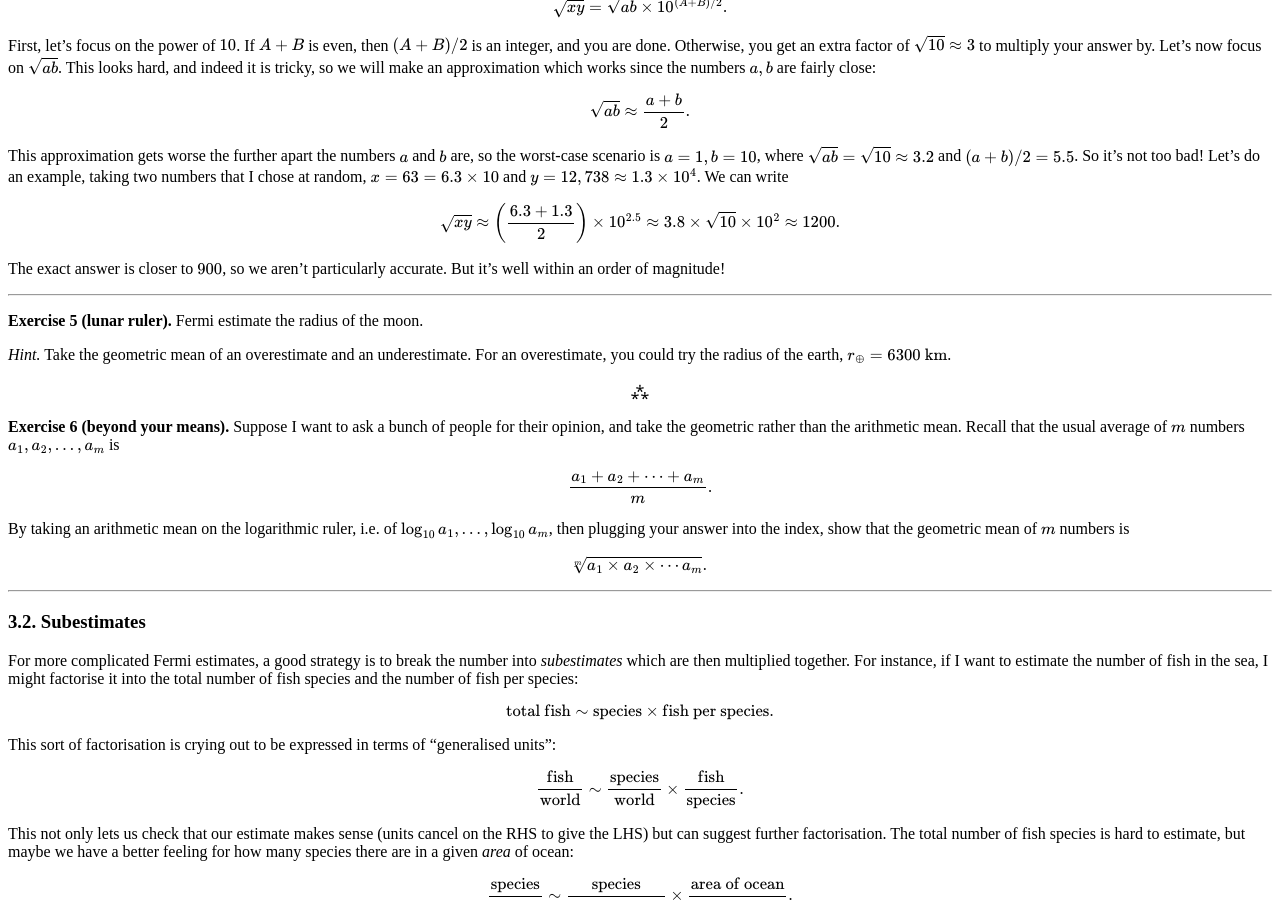
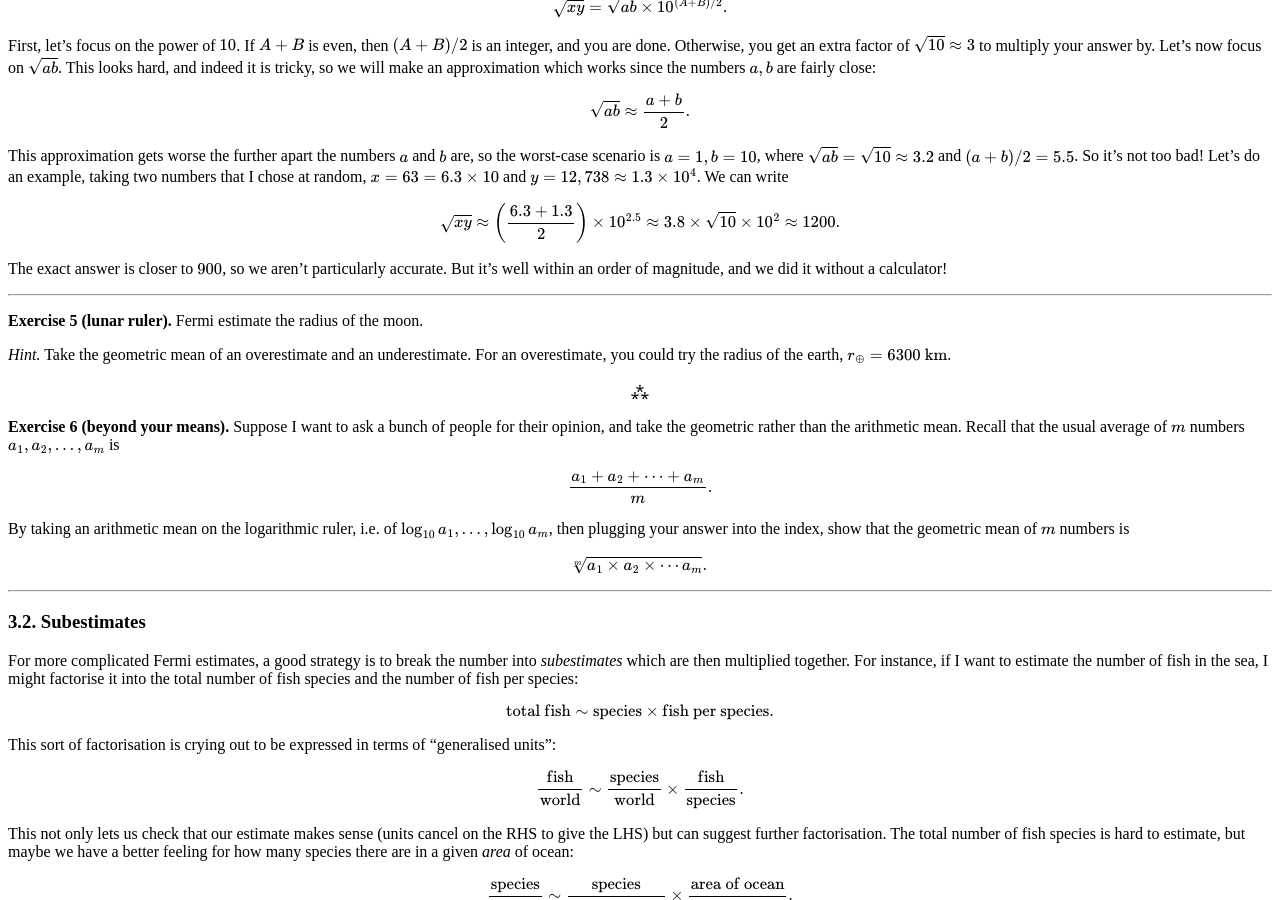
Before and after one commit to hapax/hapax.github.io, a Jekyll site: the page built from _posts/2020-02-24-napkin-hacks.md, in a window 1280 px wide and 900 px high, scrolled down 12995 px. Built offline with Jekyll 4.4.1, drawn with Linux system fonts in a browser that asks for light colours; our own code applies the rules of GitHub Pages for plain Markdown files; formulas are drawn with MathJax 3; a script that is not in the unit is left out.

Commit message:
Update 2020-02-24-napkin-hacks.md

```diff
--- a/_posts/2020-02-24-napkin-hacks.md
+++ b/_posts/2020-02-24-napkin-hacks.md
@@ -843,7 +843,8 @@ $$
 $$
 
 The exact answer is closer to $900$, so we aren't particularly
-accurate. But it's well within an order of magnitude!
+accurate. But it's well within an order of magnitude, and we did it
+without a calculator!
 
 ---
 
```
